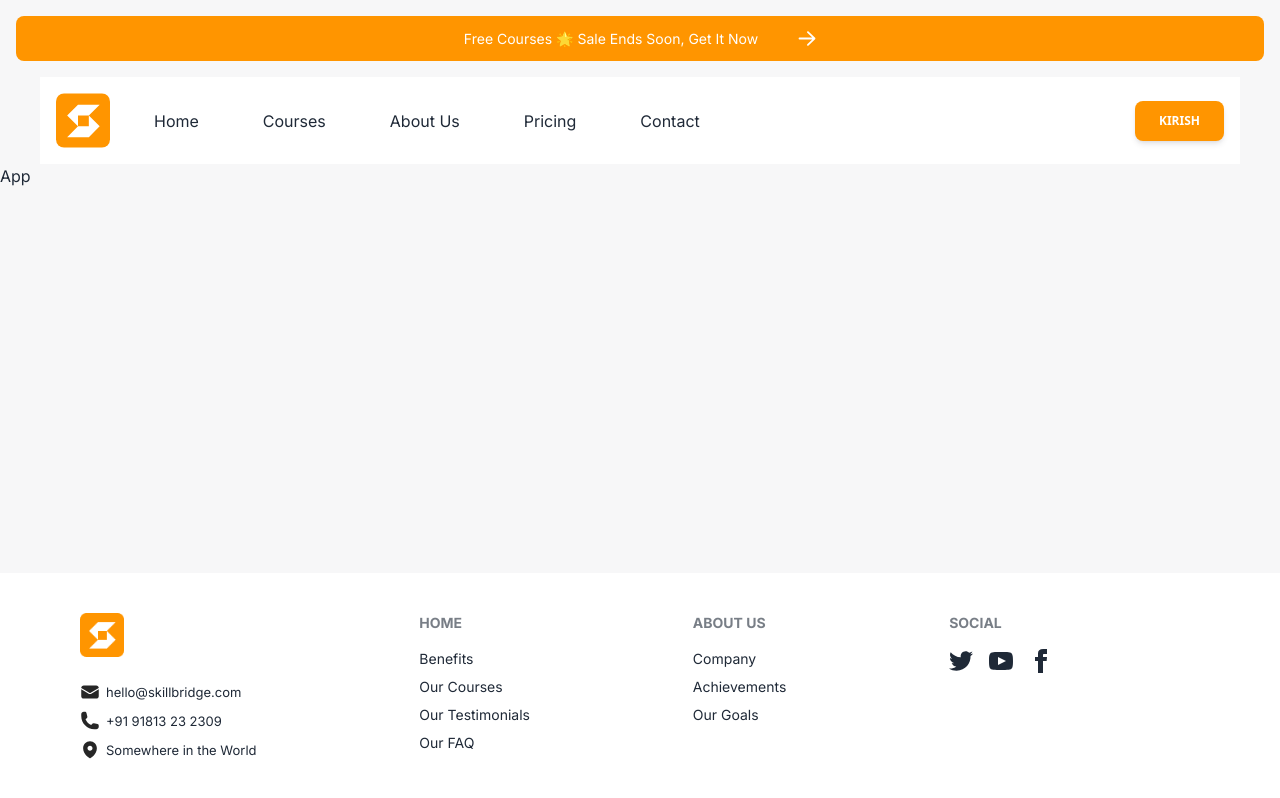
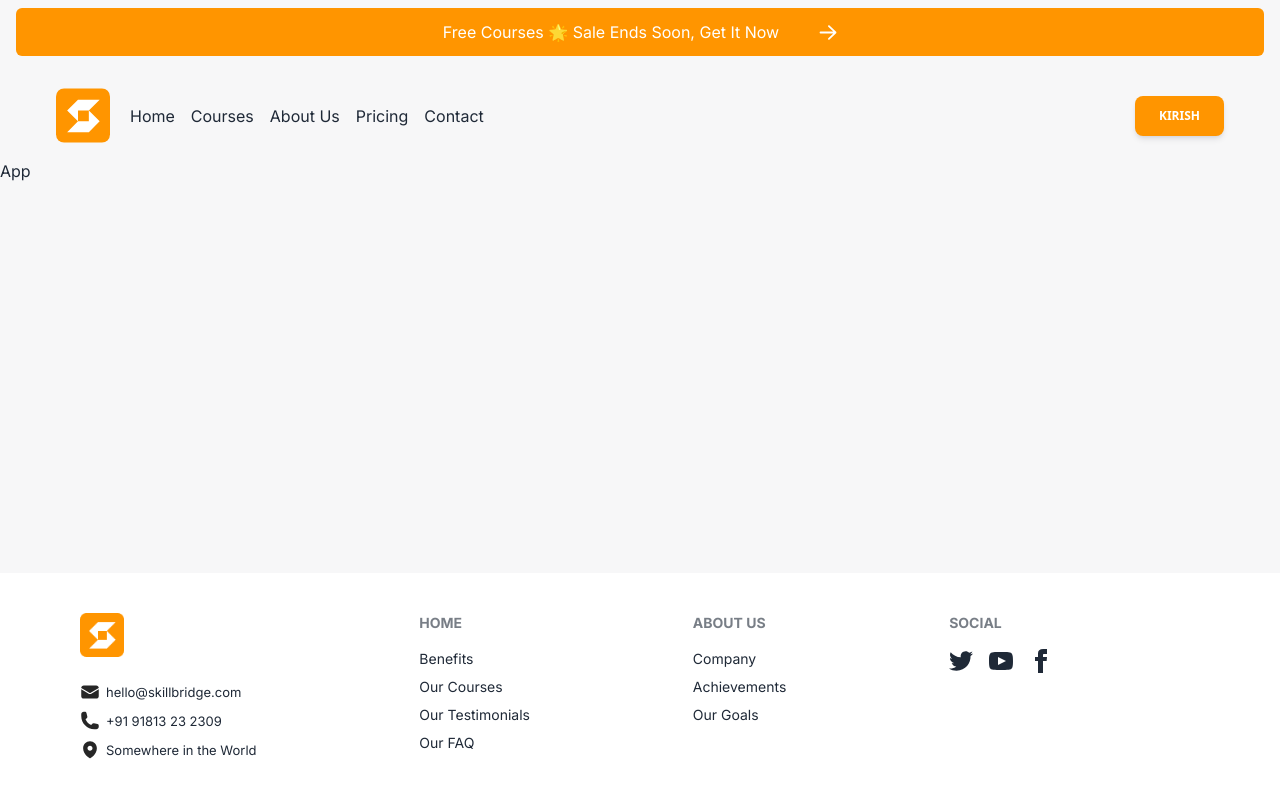
Before and after one commit to nurbek2107/User_project, a Next.js app: page / in a window 1280 px wide. Built offline with nearby package versions, Linux system fonts and the light colour scheme.

Commit message:
version 0.3

```diff
--- a/src/components/Navbar/Navbar.css
+++ b/src/components/Navbar/Navbar.css
@@ -1,50 +1,3 @@
-/* Navbar.css */
-
-/* Styling for the banner */
-.responsive_navbar {
-    font-size: 14px; /* Default font size */
-    padding: 12px 16px; /* Padding for the banner */
-    background-color: #FF9500; /* Background color */
-    color: white; /* Text color */
-    display: flex; /* Flex layout for the banner */
-    align-items: center; /* Center align items vertically */
-    justify-content: center; /* Center align items horizontally */
-    border-radius: 8px; /* Rounded corners */
-    margin: 16px; /* Margin around the banner */
-    cursor: pointer; /* Pointer cursor on hover */
-}
-
-@media (max-width: 640px) {
-    .responsive_navbar {
-        font-size: 12px; /* Smaller font size on small screens */
-    }
-}
-
-/* Styling for menu items */
-.text_hover {
-    padding: 14px 24px;
-    transition: background-color 0.5s ease, border-radius 0.5s ease;
-}
-
-.text_hover:hover {
-    background-color: #F1F1F3;
-    border-radius: 12px;
-}
-
-/* Navbar container */
-.main-container {
-    position: relative;
-    z-index: 1000; /* Ensure the navbar is above other content */
-}
-
-.navbar {
-    display: flex; /* Flexbox for alignment */
-    justify-content: space-between; /* Space between items */
-    align-items: center; /* Center align items vertically */
-    padding: 16px; /* Padding inside the navbar */
-    background-color: #fff; /* Background color to ensure visibility */
-}
-
 /* Mobile menu styling */
 .right_text {
     transition: transform 0.3s ease-in-out;
@@ -54,10 +7,12 @@
     right: 0;
     width: 100%;
     max-width: 300px; /* Max width of the mobile menu */
+    background-color: rgb(177, 9, 9); /* Background color for the menu */
     transform: translateX(100%); /* Hide the menu off-screen */
     overflow: hidden; /* Hide overflow content */
     display: flex; /* Flexbox for alignment */
     flex-direction: column; /* Vertical layout */
+    height: 100vh; /* Full viewport height for mobile menu */
 }
 
 .right_text.slide-in {
@@ -78,5 +33,6 @@
         overflow: visible; /* Allow overflow */
         flex-direction: row; /* Horizontal layout */
         gap: 16px; /* Space between items */
+        height: auto; /* Auto height for larger screens */
     }
 }
```
